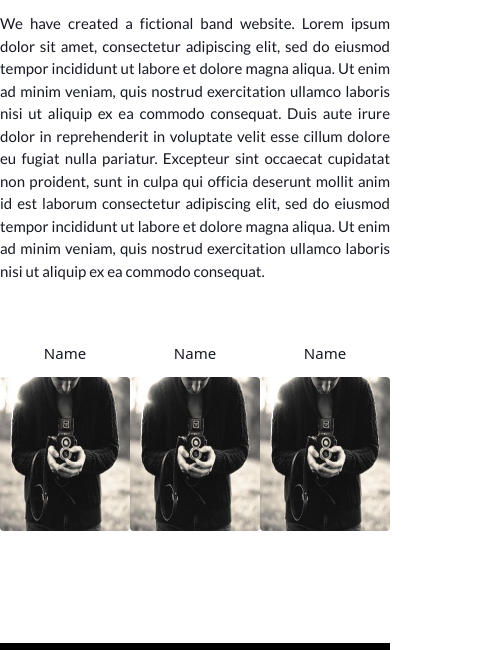
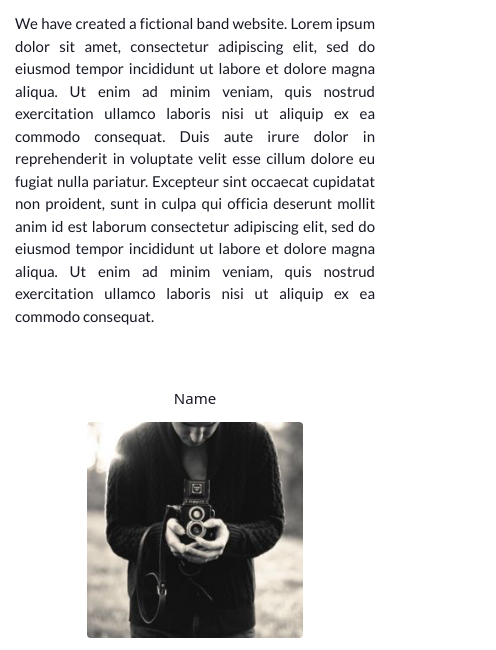
Before and after one commit to Tran-Quyen/the-band-clone-0807, a plain HTML site: page index.html in a window 390 px wide. Shown: the part 394-1044 px from the top of the page, 496 px wide, since content can reach past the window. Drawn offline with nearby package versions, Linux system fonts and the light colour scheme.

Commit message:
📦 NEW: Finish the band clone.

```diff
--- a/assets/js/main.js
+++ b/assets/js/main.js
@@ -7,7 +7,8 @@ $(toggleBtnList).each(function () {
     display: 'none',
   });
 
-  this.onclick = function () {
+  this.onclick = function (e) {
+    e.preventDefault();
     if (menu.style.display === 'none') {
       $(menu).css({
         display: 'block',
--- a/assets/sass/abstracts/_mixins.scss
+++ b/assets/sass/abstracts/_mixins.scss
@@ -17,13 +17,19 @@
 }
 
 // Responsive
-$mobile-max-w: 46.1875em;
+$desktop-min-w: 64em;
 $tablet-max-w: 63.9375em;
 $tablet-min-w: 46.25em;
-$desktop-min-w: 64em;
+$mobile-max-w: 46.1875em;
 
-@mixin mobile {
-  @media (max-width: $mobile-max-w) {
+@mixin desktop {
+  @media (min-width: $desktop-min-w) {
+    @content;
+  }
+}
+
+@mixin tablet_and_mobile {
+  @media (max-width: $tablet-max-w) {
     @content;
   }
 }
@@ -34,8 +40,8 @@ $desktop-min-w: 64em;
   }
 }
 
-@mixin desktop {
-  @media (min-width: $desktop-min-w) {
+@mixin mobile {
+  @media (max-width: $mobile-max-w) {
     @content;
   }
 }
--- a/assets/sass/base/_global.scss
+++ b/assets/sass/base/_global.scss
@@ -46,6 +46,11 @@ a {
   width: 80rem;
   padding: 7.4rem 0 11.2rem;
   margin: 0 auto;
+
+  @include tablet_and_mobile {
+    padding-left: 1.5rem;
+    padding-right: 1.5rem;
+  }
 }
 
 .band-title {
--- a/assets/sass/components/_modal.scss
+++ b/assets/sass/components/_modal.scss
@@ -8,8 +8,9 @@
 
   .modal-dialog {
     top: -20rem;
-    max-width: 100%;
+    max-width: calc(100% - 15px * 2);
     width: 90rem;
+    margin: 0 auto;
 
     opacity: 0;
     transition: 0.4s;
--- a/assets/sass/pages/_home.scss
+++ b/assets/sass/pages/_home.scss
@@ -35,10 +35,18 @@
 
   &-list {
     @include flex(start);
+    @include mobile {
+      flex-direction: column;
+    }
   }
 
   &-item {
     flex: 1;
+    width: 100%;
+
+    &:not(:first-child) {
+      margin-top: 1.5rem;
+    }
   }
 
   &-name {
@@ -49,7 +57,7 @@
   }
 
   &-img {
-    @include square(15.4rem);
+    width: 60%;
     margin: 0 auto;
     border-radius: 4px;
   }
@@ -99,11 +107,21 @@
     margin-right: -8px;
     font-size: 1.5rem;
 
+    @include mobile {
+      flex-direction: column;
+    }
+
     .place-item {
       padding: 0 8px;
+      width: 100%;
+
+      &:not(:first-child) {
+        margin-top: 1.5rem;
+      }
     }
 
     .place-img {
+      width: 100%;
       &:hover {
         opacity: 0.7;
       }
@@ -125,6 +143,12 @@
       margin: 1.8rem 0 1.5rem;
       opacity: 0.6;
     }
+
+    @include mobile {
+      .band-btn {
+        width: 100%;
+      }
+    }
   }
 }
 
@@ -132,6 +156,10 @@
 .contact {
   &-content {
     @include flex(start, start);
+
+    @include mobile {
+      flex-direction: column;
+    }
   }
 
   &-info {
@@ -146,6 +174,11 @@
     i {
       font-weight: 600;
       padding: 0 1.5rem;
+
+      @include mobile {
+        padding-right: 1.5rem;
+        padding-left: 0;
+      }
     }
 
     strong {
@@ -161,16 +194,34 @@
 
   &-form {
     flex: 1;
+
+    @include mobile {
+      margin-top: 1.5rem;
+      width: 100%;
+      flex-direction: column;
+    }
   }
 
   .form-wrap {
     flex-direction: row;
-    margin-bottom: 1.5rem;
+
+    &:not(:first-child) {
+      margin-top: 1.5rem;
+    }
+
+    @include mobile {
+      flex-direction: column;
+    }
   }
 
   .form-input {
     + .form-input {
       margin-left: 1.5rem;
+
+      @include mobile {
+        margin-left: 0;
+        margin-top: 1.5rem;
+      }
     }
   }
 
@@ -180,5 +231,9 @@
 
   .band-btn.uppercase {
     text-transform: uppercase;
+
+    @include mobile {
+      width: 100%;
+    }
   }
 }
--- a/index.html
+++ b/index.html
@@ -92,9 +92,11 @@
               </a>
 
               <ul class="subnav-list" aria-level="nav-lv-2">
-                <li class="subnav-item"><a href="#">Merchandise</a></li>
-                <li class="subnav-item"><a href="#">Extras</a></li>
-                <li class="subnav-item"><a href="#">Media</a></li>
+                <li class="subnav-item">
+                  <a href="#header-flag">Merchandise</a>
+                </li>
+                <li class="subnav-item"><a href="#header-flag">Extras</a></li>
+                <li class="subnav-item"><a href="#header-flag">Media</a></li>
               </ul>
             </li>
           </ul>
```
Also changed, not shown: assets/css/main.css, assets/css/main.min.css.
